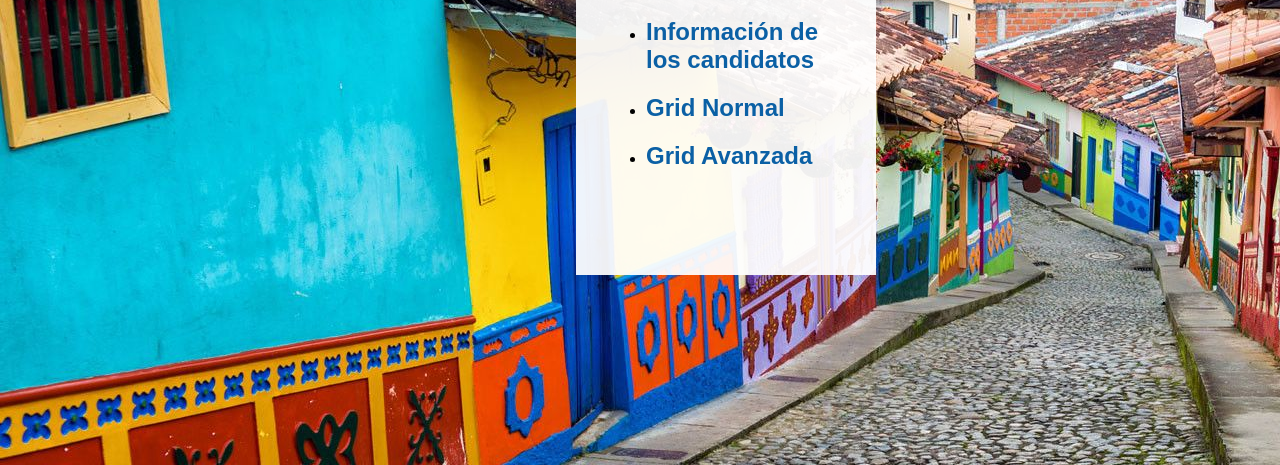
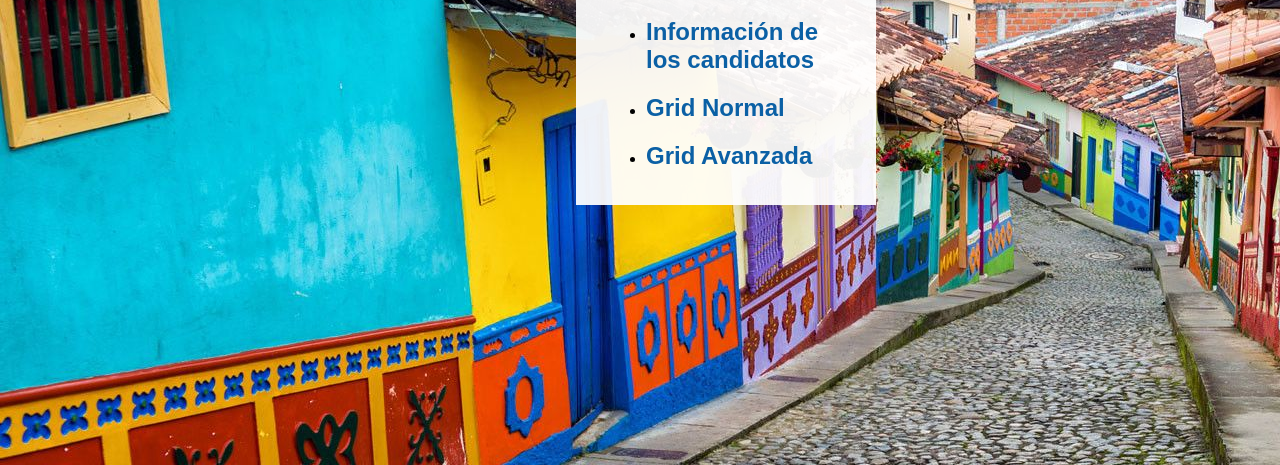
Before and after one commit to julianti7/WEB, a plain HTML site: page Work2/Contenidos.html in a window 1280 px wide. Shown: the part 335-800 px from the top of the page. Drawn offline with Linux system fonts and the light colour scheme.

Commit message:
Update style2.css

```diff
--- a/Work2/style2.css
+++ b/Work2/style2.css
@@ -9,7 +9,7 @@ body{
 }
 .contentBox{
     width: 300px;
-    height: 450px;
+    height: 380px;
     background: rgba(255, 255, 255, 0.932);
     color: #000;
     top: 20%;
```
